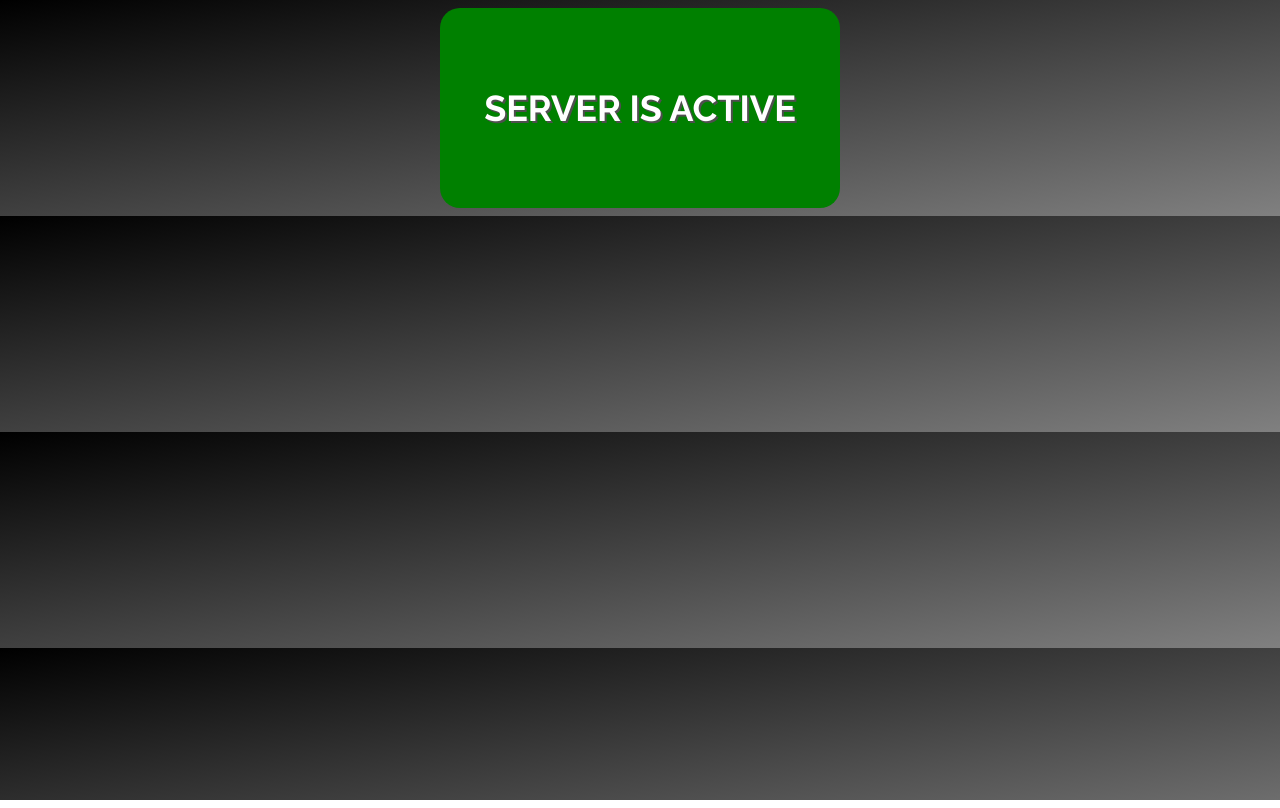
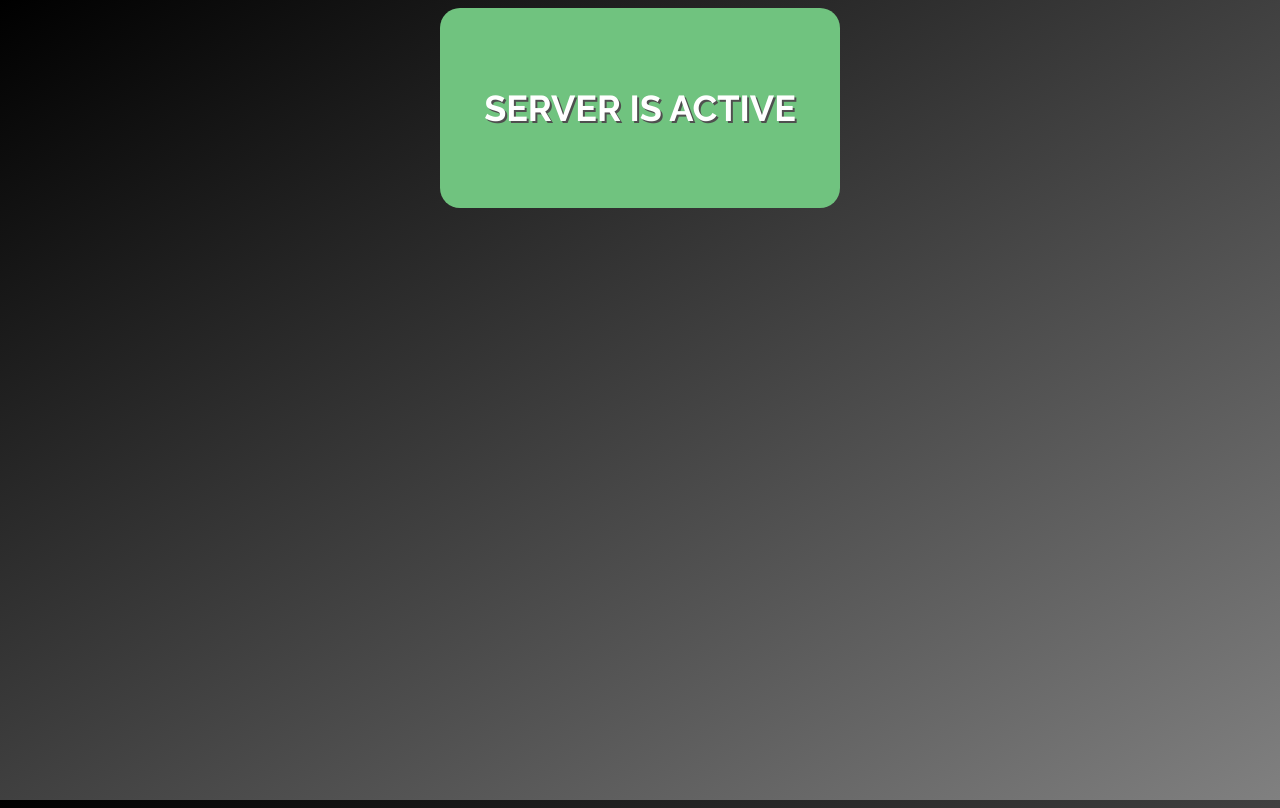
Before and after one commit to MemkoCZ/kistudiostatus.github.io, a plain HTML site: page index.html in a window 1280 px wide. Drawn offline with Linux system fonts and the light colour scheme.

Commit message:
Update index.html

```diff
--- a/index.html
+++ b/index.html
@@ -4,6 +4,10 @@
     <title>Server Status</title>
     <style>
       @import url('https://fonts.googleapis.com/css2?family=Raleway:wght@700&display=swap');
+
+      html, body {
+        height: 100%;
+      }
 
       body {
         background: linear-gradient(to bottom right, black, gray);
@@ -19,7 +23,7 @@
         align-items: center;
         font-family: 'Raleway', sans-serif;
         font-weight: 700;
-        background-color: green;
+        background-color: #70C37F;
       }
 
       .frame p {
```
